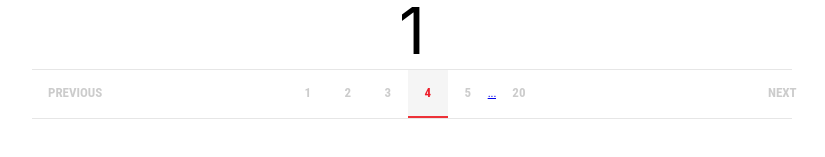
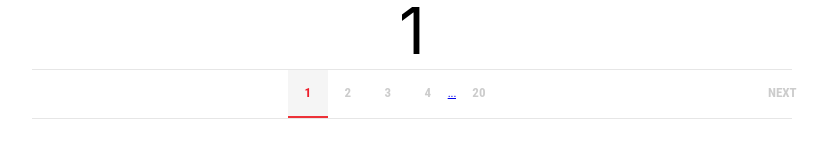
Before and after one commit to naranll/React-Chaellenges2, a React (Create React App) app: page /page/1 in a window 1280 px wide. Shown: the part 345-502 px from the top of the page, without its empty margins (228-1053 px from the left). Built offline with nearby package versions, Linux system fonts and the light colour scheme.

Commit message:
complete

```diff
--- a/src/components/Pagination.jsx
+++ b/src/components/Pagination.jsx
@@ -4,55 +4,59 @@ import { useState } from "react"
 import { Link } from "react-router-dom"
 
 export default function Pagination() {
-    const [currentPage, setCurrentPage] = useState(4);
+    const [currentPage, setCurrentPage] = useState(1);
     // const [pageNumbers, setPageNumbers] = useState([])
     const last = 20;
-    // function numberChecker(pageNum) {
-    //     return pageNum < 3 ? 1 : pageNum;
-    // }
 
-    console.log("hello");
+
     return <div className="pagenation">
-        <Link to={`/page/${currentPage - 1}`} onClick={() => setCurrentPage(currentPage - 2)}>
+        <Link to={`/page/${currentPage - 1}`} onClick={() => setCurrentPage(currentPage - 1)}>
             <PageBtn pageNumber="PREVIOUS" btnClass={currentPage === 1 ? "page-btn invisible-btn" : "page-btn"} />
         </Link>
 
         <div className="pageNumbers">
+            {/* FIRST */}
             {currentPage > 3 && <Link to={`/page/${1}`} onClick={() => setCurrentPage(1)}>
                 <PageBtn pageNumber={1} btnClass="page-btn" />
                 {currentPage > 4 && <span>...</span>}
             </Link>}
 
             {/* 1 */}
-            <Link to={`/page/${currentPage < 3 ? 1 : currentPage - 2}`} onClick={() => setCurrentPage(currentPage < 3 ? 1 : currentPage - 2)}>
-                <PageBtn pageNumber={currentPage < 3 ? 1 : currentPage - 2} btnClass={currentPage < 4 ? "page-btn-active" : "page-btn"} />
+            <Link to={`/page/${currentPage - 2}`} onClick={() => setCurrentPage(currentPage - 2)}>
+                <PageBtn pageNumber={currentPage - 2} btnClass={currentPage <= 2 ? "invisible-btn" : "page-btn"} />
             </Link>
 
             {/* 2 */}
-            <Link to={`/page/${currentPage < 3 ? 2 : currentPage - 1}`} onClick={() => setCurrentPage(currentPage < 3 ? 2 : currentPage - 1)}>
-                <PageBtn pageNumber={currentPage < 3 ? 2 : currentPage - 1} btnClass={currentPage < 4 ? "page-btn-active" : "page-btn"} />
+            <Link to={`/page/${currentPage - 1}`} onClick={() => setCurrentPage(currentPage - 1)}>
+                <PageBtn pageNumber={currentPage - 1} btnClass={currentPage <= 1 ? "invisible-btn" : "page-btn"} />
             </Link>
 
-            {/* 3 */}
-            <PageBtn pageNumber={currentPage < 3 ? 3 : currentPage} btnClass={currentPage < 3 ? "page-btn" : "page-btn-active"} />
+            {/* 3 main */}
+            <PageBtn pageNumber={currentPage} btnClass={"page-btn-active"} />
 
             {/* 4 */}
             <Link to={`/page/${currentPage + 1}`} onClick={() => setCurrentPage(currentPage + 1)}>
-                <PageBtn pageNumber={currentPage + 1} btnClass="page-btn" />
+                <PageBtn pageNumber={currentPage + 1} btnClass={currentPage >= last ? "invisible-btn" : "page-btn"} />
             </Link>
 
             {/* 5 */}
-            {currentPage > 4 && <Link to={`/page/${currentPage + 2}`} onClick={() => setCurrentPage(currentPage + 2)}>
-                <PageBtn pageNumber={currentPage + 2} btnClass="page-btn" />
+            <Link to={`/page/${currentPage + 2}`} onClick={() => setCurrentPage(currentPage + 2)}>
+                <PageBtn pageNumber={currentPage + 2} btnClass={currentPage >= last - 1 ? "invisible-btn" : "page-btn"} />
+            </Link>
+
+            {/* 6 */}
+            {<Link to={`/page/${currentPage + 3}`} onClick={() => setCurrentPage(currentPage + 3)}>
+                <PageBtn pageNumber={currentPage + 3} btnClass={currentPage >= last - 2 ? "invisible-btn" : "page-btn"} />
             </Link>}
 
-            {currentPage < last - 2 && <Link to={`/page/${last}`} onClick={() => setCurrentPage(last)}>
-                {currentPage < last - 3 && <span>...</span>}
+            {/* LAST */}
+            {currentPage < last - 3 && <Link to={`/page/${last}`} onClick={() => setCurrentPage(last)}>
+                {currentPage < last - 4 && <span>...</span>}
                 <PageBtn pageNumber={last} btnClass="page-btn" />
             </Link>}
         </div>
 
-        <Link to={`/page/${currentPage + 1}`} onClick={() => setCurrentPage(currentPage - 2)}>
+        <Link to={`/page/${currentPage + 1}`} onClick={() => setCurrentPage(currentPage + 1)}>
             <PageBtn pageNumber="NEXT" btnClass={currentPage === 20 ? "page-btn invisible-btn" : "page-btn"} />
         </Link>
 
```
